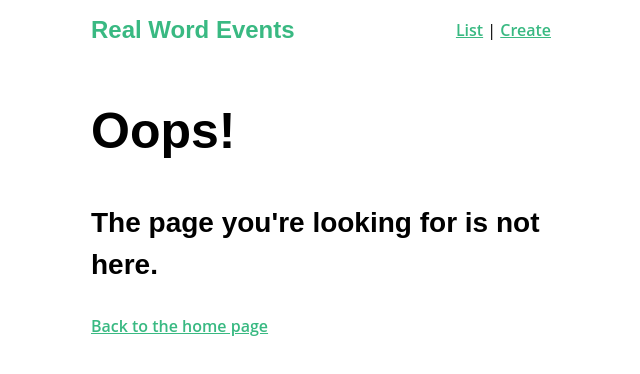
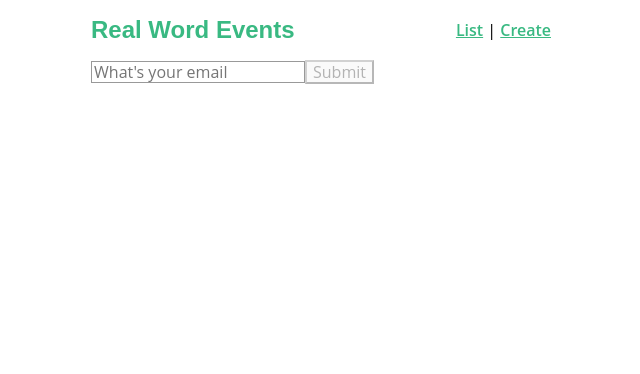
Before and after one commit to mgarnick1/real-world-vue, a Vue app: page /example in a window 1280 px wide. Before the commit this address led to /404. Shown: the top 374 px of the page, without its empty margins (319-959 px from the left). Built offline with nearby package versions, Linux system fonts and the light colour scheme.

Commit message:
added vuelidate

```diff
--- a/package.json
+++ b/package.json
@@ -17,6 +17,7 @@
     "vue": "^2.6.11",
     "vue-router": "^3.2.0",
     "vuejs-datepicker": "^1.6.2",
+    "vuelidate": "^0.7.5",
     "vuex": "^3.4.0"
   },
   "devDependencies": {
--- a/src/main.js
+++ b/src/main.js
@@ -5,6 +5,9 @@
 import upperFirst from 'lodash/upperFirst';
 import camelCase from 'lodash/camelCase';
 import 'nprogress/nprogress.css';
+import Vuelidate from 'vuelidate';
+
+Vue.use(Vuelidate);
 
 const requireComponent = require.context(
   './components',
--- a/src/router/index.js
+++ b/src/router/index.js
@@ -8,6 +8,7 @@
 import store from '../store/index';
 import NotFound from '../views/NotFound.vue';
 import NetworkIssue from '../views/NetworkIssue.vue';
+import Example from '../views/Example.vue';
 
 Vue.use(VueRouter);
 
@@ -63,6 +64,10 @@
     path: '*',
     redirect: { name: '404', params: { resource: 'page' } },
   },
+  {
+    path: '/example',
+    component: Example,
+  },
   // {
   //   path: '/about',
   //   redirect: { name: 'about' },
--- /dev/null
+++ b/src/views/Example.vue
@@ -0,0 +1,48 @@
+<template>
+  <form @submit.prevent="submit">
+    <input
+      type="email"
+      placeholder="What's your email"
+      v-model="email"
+      :class="{ error: $v.email.$error }"
+      @blur="$v.email.$touch()"
+    />
+    <div v-if="$v.email.$error">
+      <p v-if="!$v.email.email" class="-text-error">
+        Please enter a valid email
+      </p>
+      <p v-if="!$v.email.required" class="-text-error">Email is required</p>
+    </div>
+    <button :disabled="$v.$invalid" type="submit">Submit</button>
+    <p v-if="$v.$anyError" class="-text-error">
+      Please fill out the required fields.
+    </p>
+  </form>
+</template>
+
+<script>
+import { required, email } from 'vuelidate/lib/validators';
+export default {
+  data() {
+    return {
+      email: null,
+    };
+  },
+  validations: {
+    email: {
+      required,
+      email,
+    },
+  },
+  methods: {
+    submit() {
+      this.$v.$touch();
+      if (!this.$v.$invalid) {
+        console.log('Form Submitted:', this.email);
+      }
+    },
+  },
+};
+</script>
+
+<style lang="scss" scoped></style>
```
Also changed, not shown: 1 other file (tests, documents, lock files or other folders).
